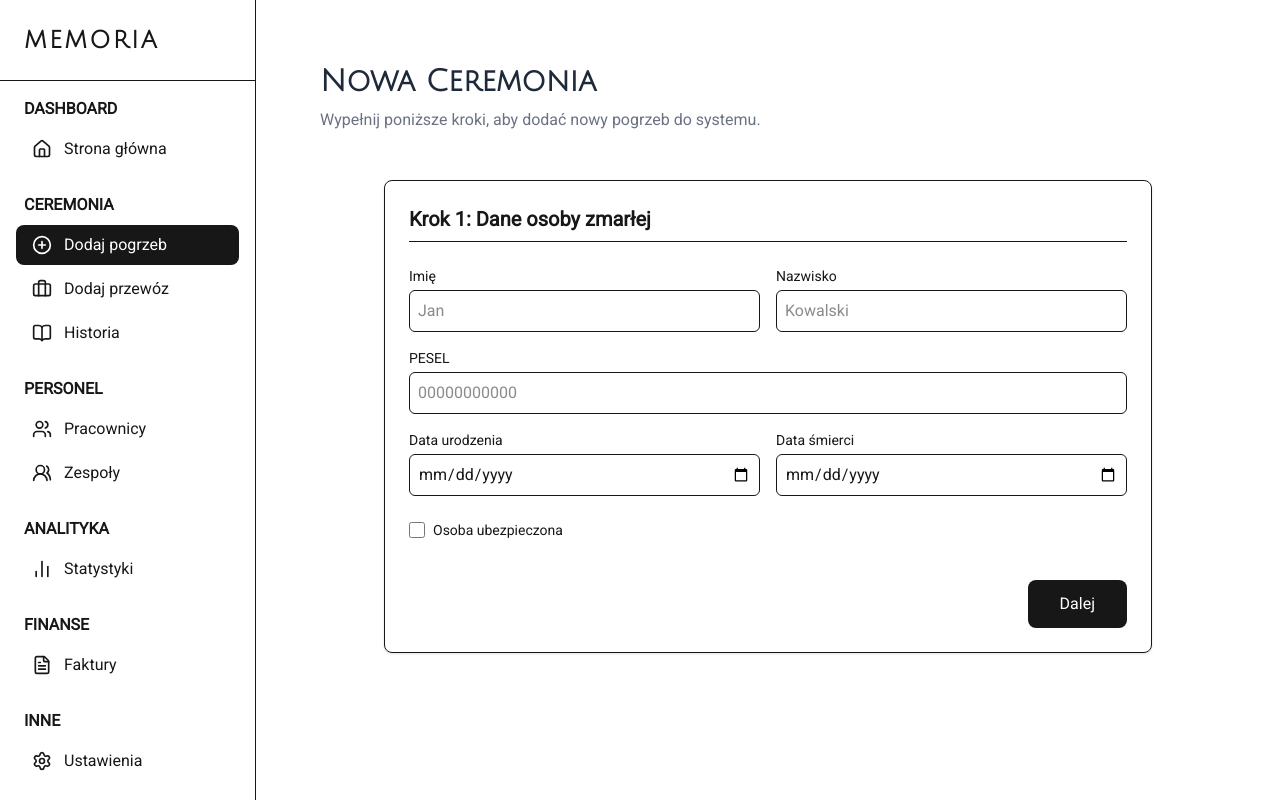
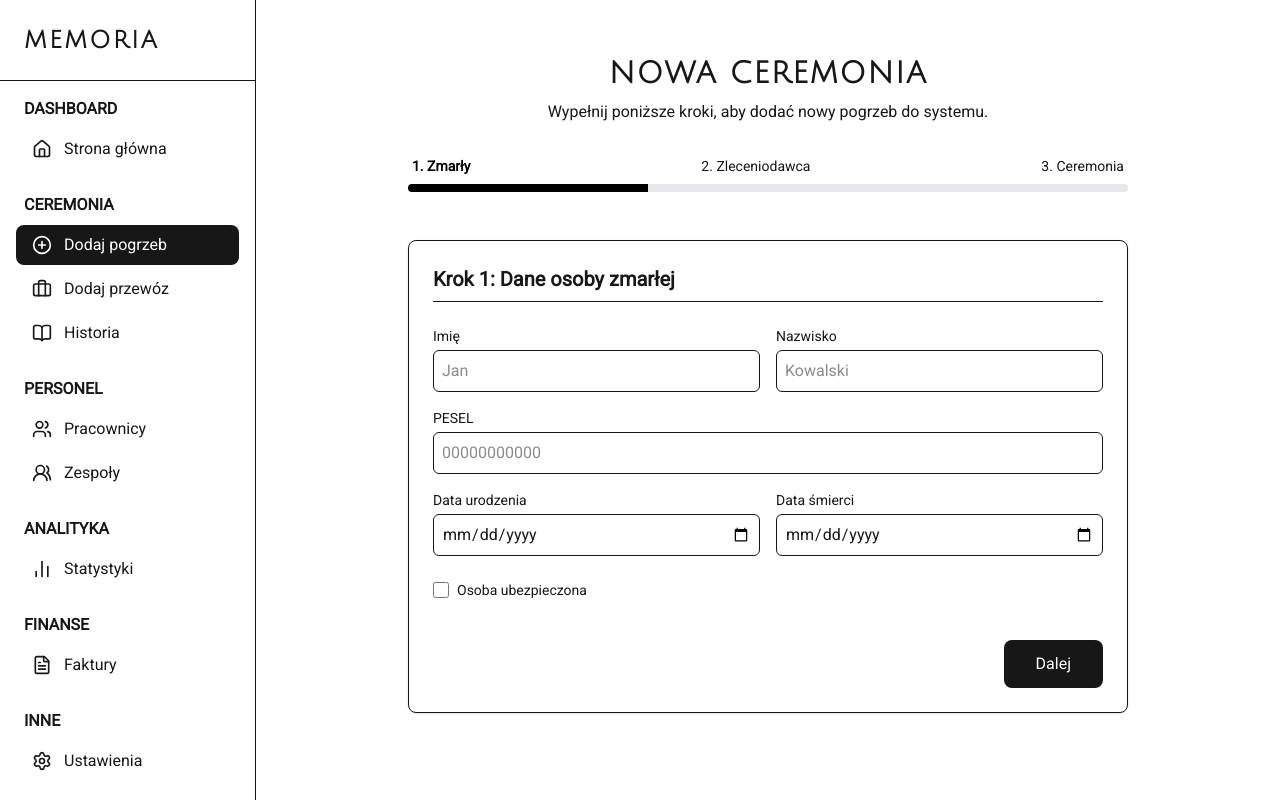
Before and after one commit to Paweluser/memoriaStudy, a Next.js app: page /dashboard/funerals/new in a window 1280 px wide. Built offline with nearby package versions, Linux system fonts and the light colour scheme; no server answers.

Commit message:
Align layout and restore progress bar in FuneralWizard component

```diff
--- a/app/components/FuneralWizard.tsx
+++ b/app/components/FuneralWizard.tsx
@@ -51,6 +51,26 @@ export default function FuneralWizard() {
 	};
 
 	return (
+		<>
+			<div className="mb-8">
+				<div className="flex justify-between text-sm font-medium mb-2 px-1">
+					<span className={step >= 1 ? 'text-black font-bold' : ''}>
+						1. Zmarły
+					</span>
+					<span className={step >= 2 ? 'text-black font-bold' : ''}>
+						2. Zleceniodawca
+					</span>
+					<span className={step >= 3 ? 'text-black font-bold' : ''}>
+						3. Ceremonia
+					</span>
+				</div>
+				<div className="h-2 bg-gray-200 rounded-full overflow-hidden">
+					<div
+						className="h-full bg-black transition-all duration-500 ease-in-out"
+						style={{ width: `${(step / 3) * 100}%` }}
+					/>
+				</div>
+			</div>
 			<div className="max-w-3xl mx-auto py-4">
 				{step === 1 && <DeceasedForm onNext={handleDeceasedStep} />}
 				{step === 2 && (
@@ -60,5 +80,6 @@ export default function FuneralWizard() {
 					<CeremonyForm onNext={handleSubmitFinal} onBack={() => setStep(2)} />
 				)}
 			</div>
+		</>
 	);
 }
--- a/app/dashboard/funerals/new/page.tsx
+++ b/app/dashboard/funerals/new/page.tsx
@@ -1,16 +1,17 @@
-import FuneralWizard from "@/app/components/FuneralWizard";
+import FuneralWizard from '@/app/components/FuneralWizard';
 
 export default function NewFuneralPage() {
 	return (
-        <div className="p-4 md:p-6 lg:p-8 w-full max-w-5xl mx-auto">
-            <div className="mb-8">
-                <h1 className="text-2xl md:text-3xl font-(family-name:--julius) font-bold text-gray-800">
+		<div className="p-4 md:p-6 w-full max-w-3xl mx-auto">
+			<div className="mb-8 text-center">
+				<h1 className="text-2xl md:text-3xl font-(family-name:--julius) font-bold uppercase tracking-wider">
 					Nowa Ceremonia
 				</h1>
-                <p className="text-gray-500 mt-2">
+				<p className="mt-2">
 					Wypełnij poniższe kroki, aby dodać nowy pogrzeb do systemu.
 				</p>
 			</div>
+
 			<FuneralWizard />
 		</div>
 	);
```
Lines whose indentation alone changed are shown as unchanged.
